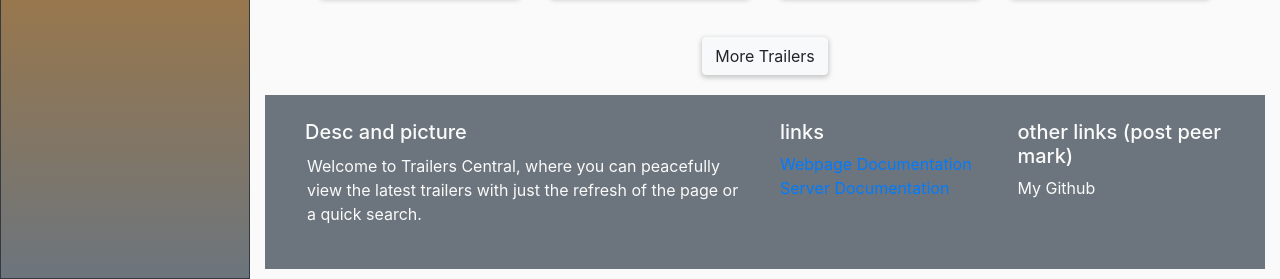
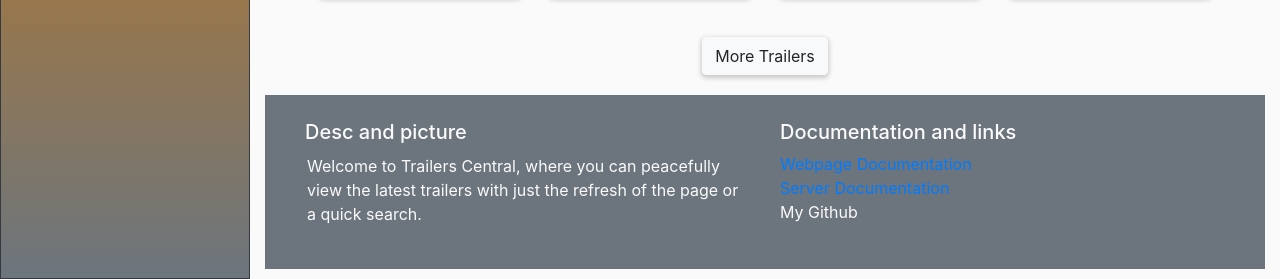
Before and after one commit to Julian-Wyatt/ServerSummative, a website: page client/index.html in a window 1280 px wide. Shown: the part 1243-1522 px from the top of the page. Drawn offline with nearby package versions, Linux system fonts and the light colour scheme; no server answers.

Commit message:
changed footer layout

```diff
--- a/client/index.html
+++ b/client/index.html
@@ -578,19 +578,16 @@
 									latest trailers
 									with just the refresh of the page or a quick search.</p>
 							</div>
-							<div class="col-md-3 col-sm-12">
-								<h5> links </h5>
+							<div class="col-md-6 col-sm-12">
+								<h5> Documentation and links </h5>
 								<ul class="list-unstyled components">
 									<li style="color:black"><a href="">Webpage Documentation</a></li>
 									<li style="color:black" ><a href="Documentation/apiDOC.html">Server Documentation</a></li>
+									<li>My Github</li>
+									<!-- Added after marking -->
 								</ul>
 							</div>
-							<div class="col-md-3 col-sm-12">
-								<h5>other links (post peer mark)</h5>
-								<ul class="list-unstyled components">
-									<li>My Github</li>
-								</ul>
-							</div>
+
 						</div>
 					</div>
 				</footer>
```
